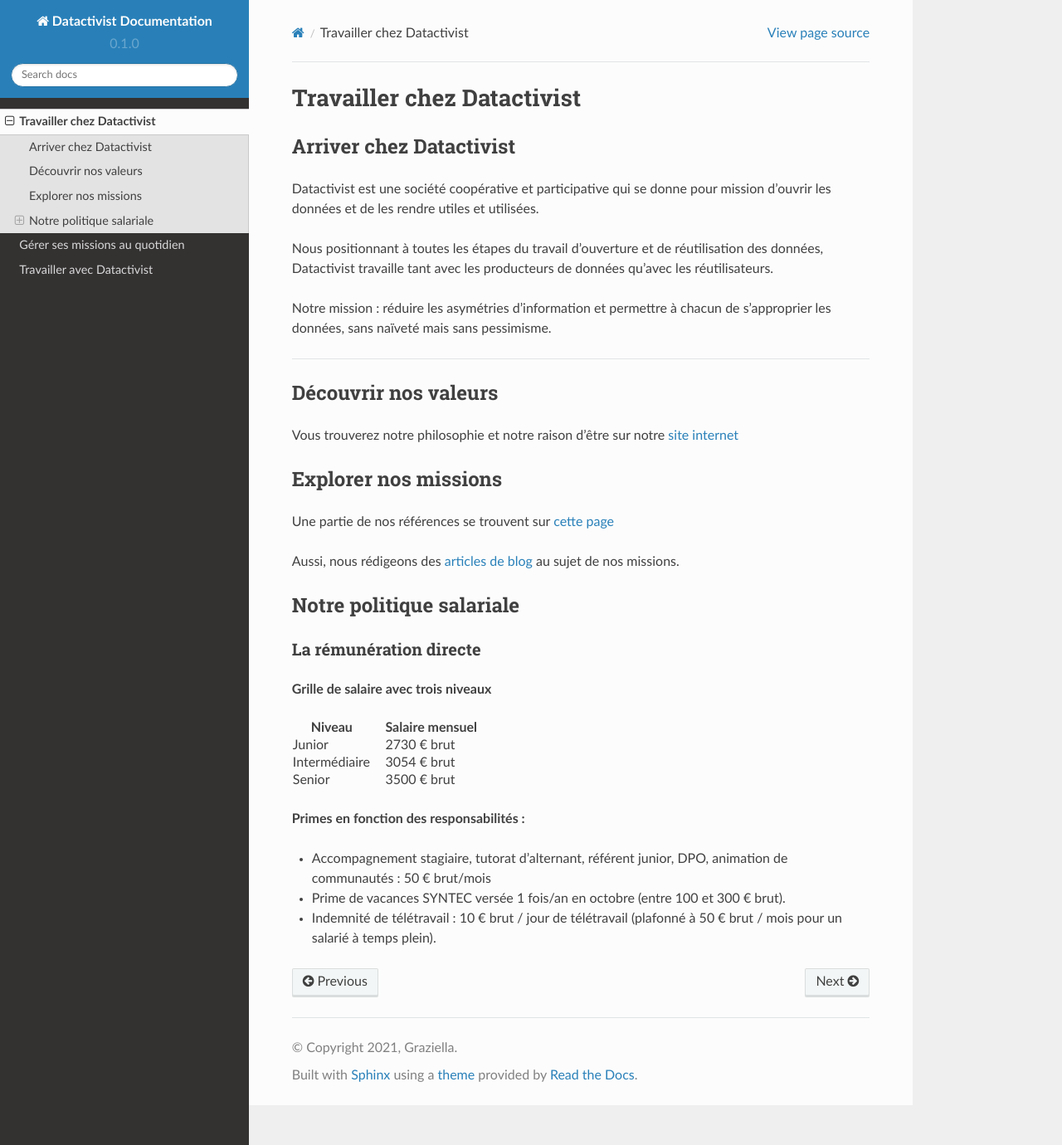
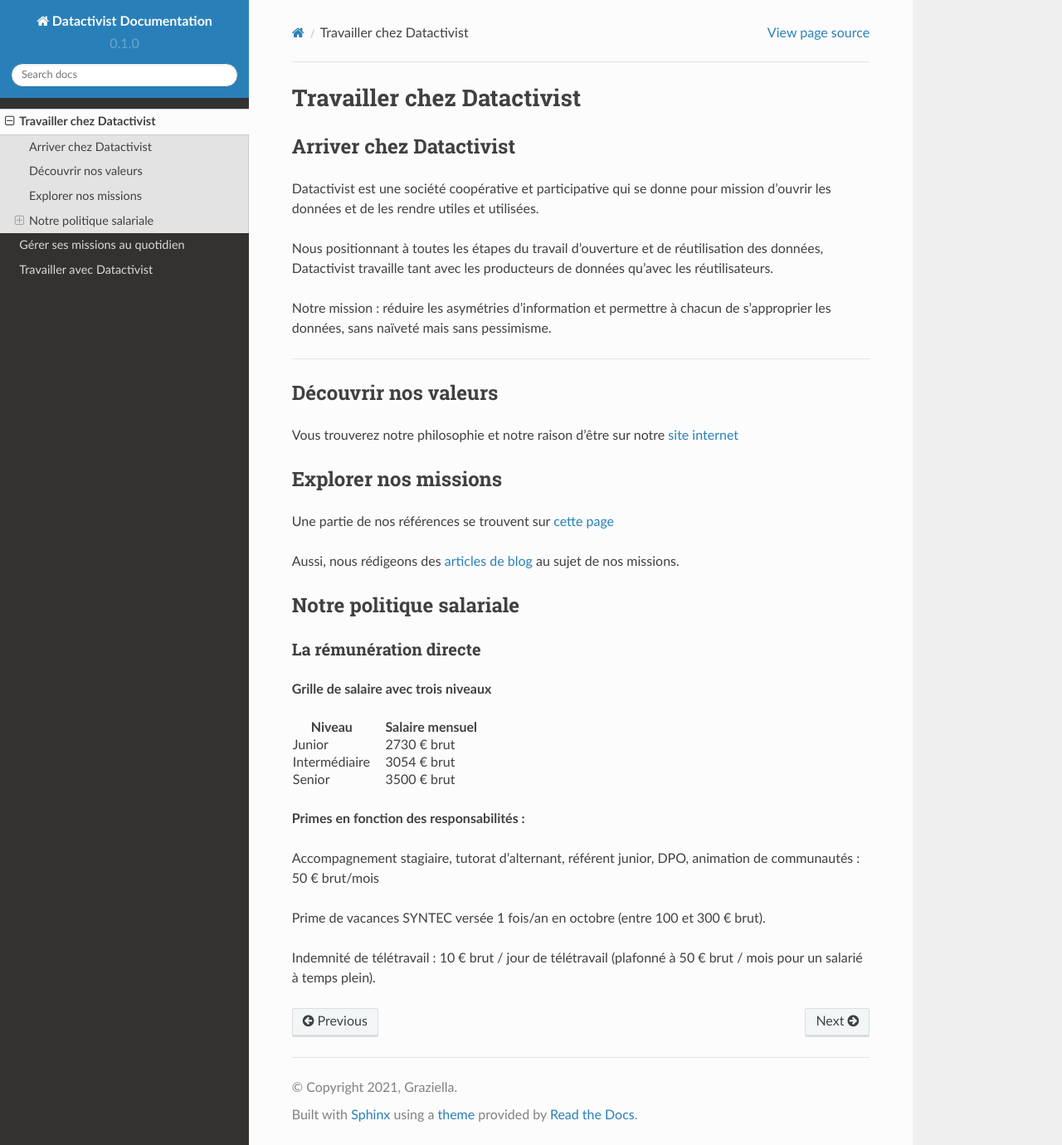
Before and after one commit to datactivist/documentation-datactivist, a Sphinx documentation site: the page built from docs/source/travailler-chez-datactivist.md, in a window 1280 px wide and 1380 px high. Shown: the whole window at 83% size. Built offline with Sphinx 7.4.7 and the Read the Docs theme 2.0.0, drawn with Linux system fonts in a browser that asks for light colours.

```diff
--- a/docs/source/travailler-chez-datactivist.md
+++ b/docs/source/travailler-chez-datactivist.md
@@ -54,11 +54,13 @@ Aussi, nous rédigeons des [articles de blog](https://medium.com/datactivist) au
 
 **Primes en fonction des responsabilités :**
 
-- Accompagnement stagiaire, tutorat
+Accompagnement stagiaire, tutorat
 d’alternant, référent junior, DPO, animation
 de communautés : 50 € brut/mois
-- Prime de vacances SYNTEC versée 1 fois/an
+
+Prime de vacances SYNTEC versée 1 fois/an
 en octobre (entre 100 et 300 € brut).
-- Indemnité de télétravail : 10 € brut / jour de
+
+Indemnité de télétravail : 10 € brut / jour de
 télétravail (plafonné à 50 € brut / mois pour
 un salarié à temps plein).
```
